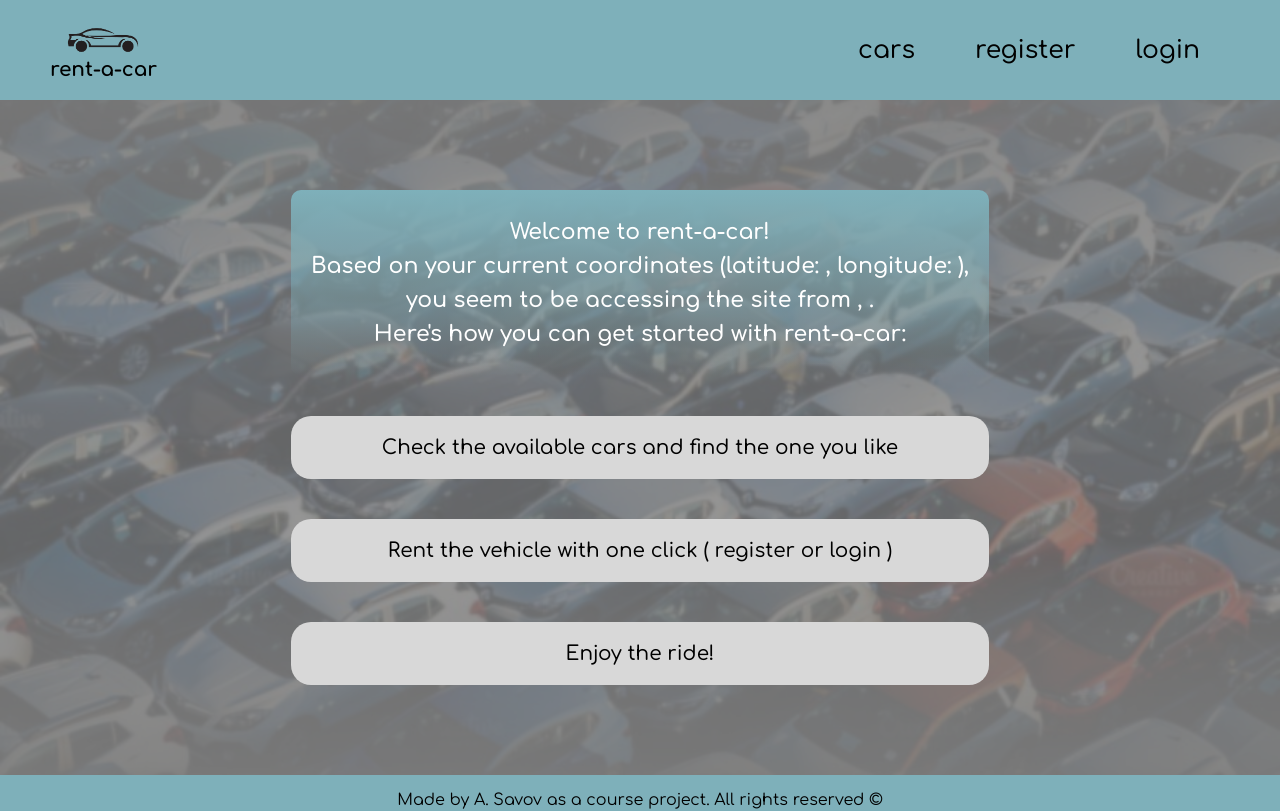
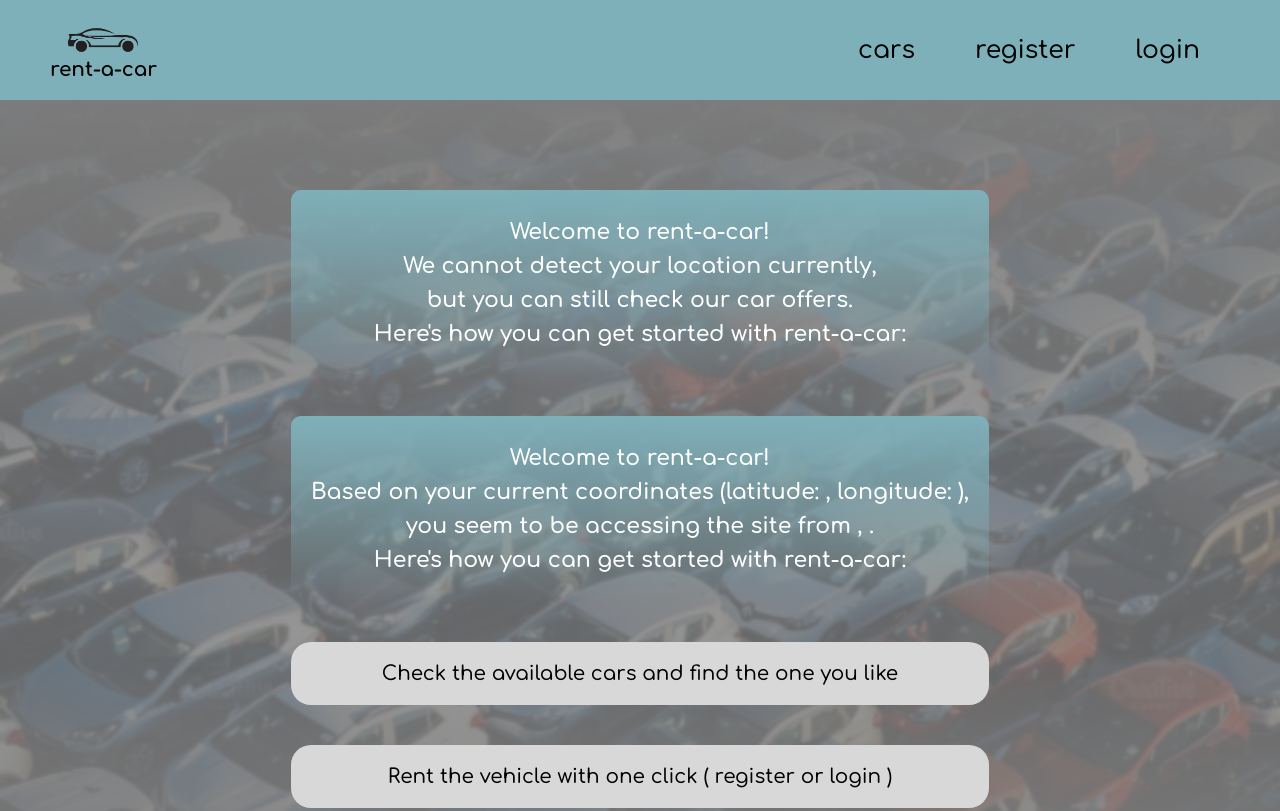
Before and after one commit to ApostolSavov/rent-a-car, an Angular app: page / in a window 1280 px wide. Shown: the top 811 px of the page. Built offline with nearby package versions, Linux system fonts and the light colour scheme; no server answers.

Commit message:
Small bugfix

```diff
--- a/src/app/home/home.component.html
+++ b/src/app/home/home.component.html
@@ -1,4 +1,13 @@
 <div class="home">
+    <ng-container *ngIf="!location">
+        <div class="home__welcome-message">
+            <p class="home__welcome-message-text">Welcome to rent-a-car!</p>
+            <p class="home__welcome-message-text">We cannot detect your location currently,</p>
+            <p class="home__welcome-message-text">but you can still check our car offers.</p>
+            <p class="home__welcome-message-text">Here's how you can get started with rent-a-car:</p>
+        </div>
+
+    </ng-container>
     <ng-container *ngIf="!isLogged">
         <div class="home__welcome-message">
             <p class="home__welcome-message-text">Welcome to rent-a-car!</p>
```
